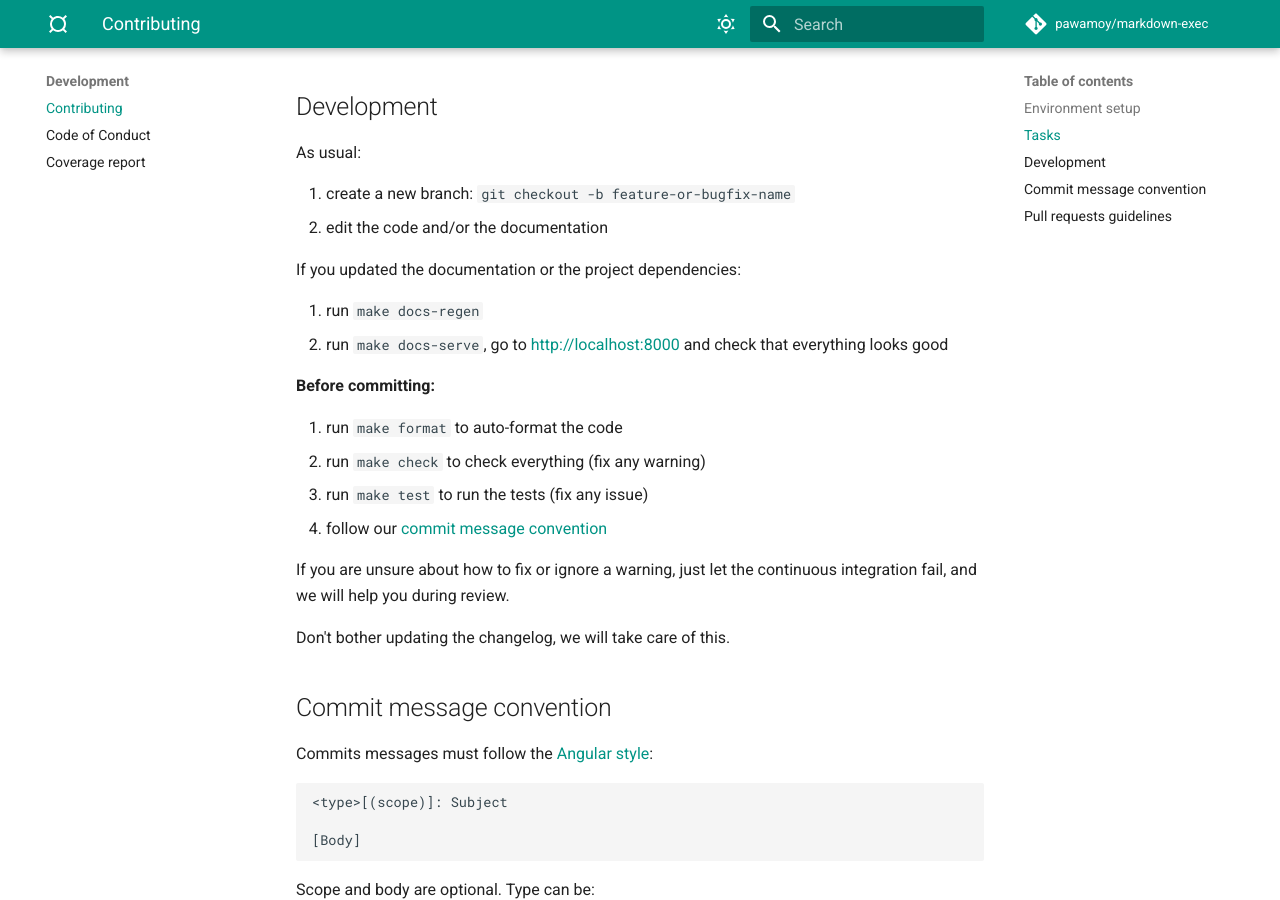
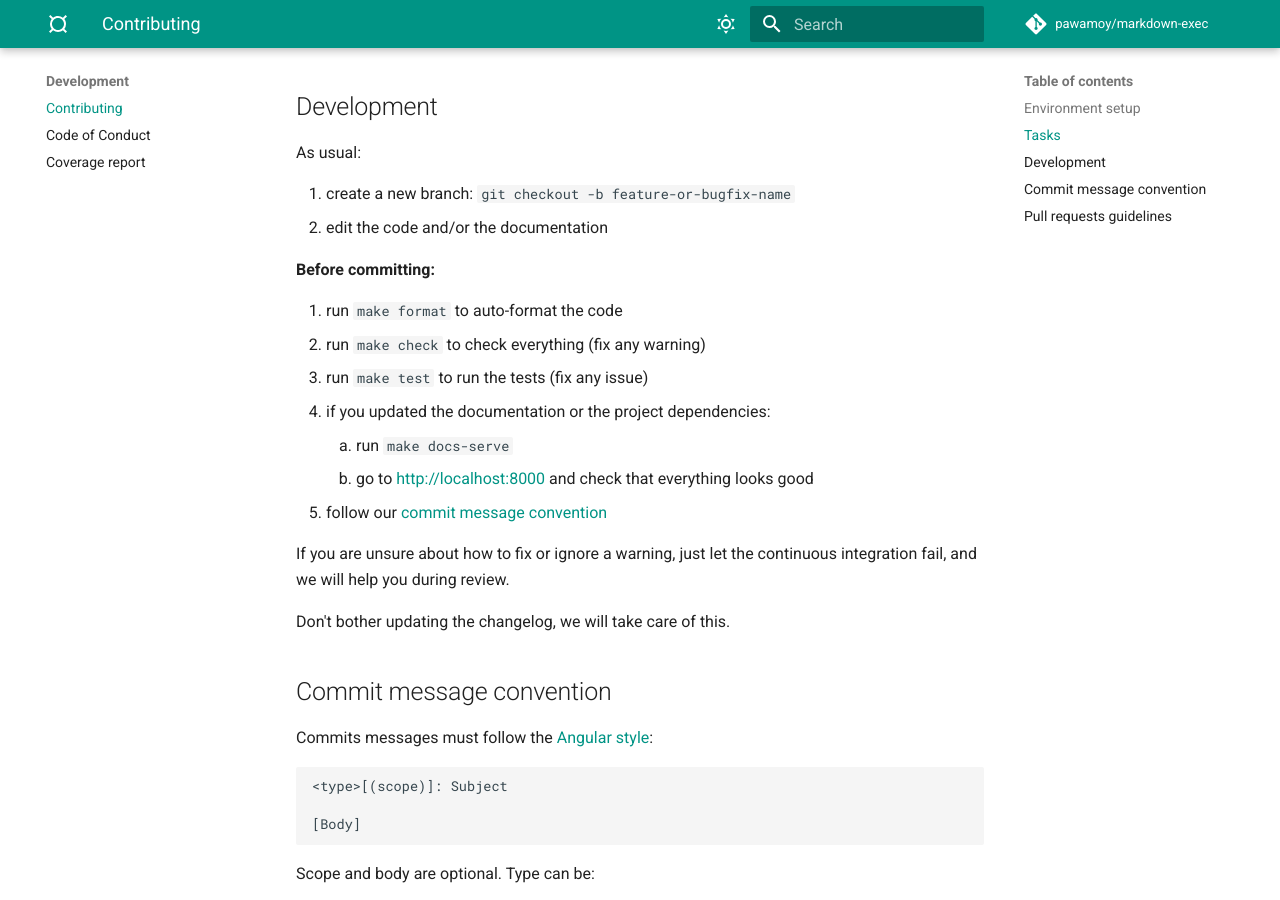
Before and after one commit to pawamoy/markdown-exec, an MkDocs documentation site: the page built from docs/contributing.md, in a window 1280 px wide and 900 px high, scrolled down 1148 px. Built offline with MkDocs 1.6.1 and Material for MkDocs 9.7.7, drawn with Linux system fonts in a browser that asks for light colours; comment, search, counter and statistics services are not loaded.

Commit message:
chore: Template upgrade

```diff
--- a/.copier-answers.yml
+++ b/.copier-answers.yml
@@ -1,5 +1,5 @@
 # Changes here will be overwritten by Copier
-_commit: 0.8.1
+_commit: 0.9.4
 _src_path: gh:pawamoy/copier-pdm
 author_email: pawamoy@pm.me
 author_fullname: Timothée Mazzucotelli
--- a/CONTRIBUTING.md
+++ b/CONTRIBUTING.md
@@ -57,17 +57,14 @@ As usual:
 1. create a new branch: `git checkout -b feature-or-bugfix-name`
 1. edit the code and/or the documentation
 
-If you updated the documentation or the project dependencies:
-
-1. run `make docs-regen`
-1. run `make docs-serve`,
-   go to http://localhost:8000 and check that everything looks good
-
 **Before committing:**
 
 1. run `make format` to auto-format the code
 1. run `make check` to check everything (fix any warning)
 1. run `make test` to run the tests (fix any issue)
+1. if you updated the documentation or the project dependencies:
+    1. run `make docs-serve`
+    1. go to http://localhost:8000 and check that everything looks good
 1. follow our [commit message convention](#commit-message-convention)
 
 If you are unsure about how to fix or ignore a warning,
--- a/mkdocs.yml
+++ b/mkdocs.yml
@@ -61,7 +61,7 @@ markdown_extensions:
       validator: !!python/name:markdown_exec.validator
       format: !!python/name:markdown_exec.formatter
 - pymdownx.tabbed:
-    alternate_style: yes
+    alternate_style: true
 - pymdownx.tasklist
 - toc:
     permalink: "¤"
@@ -75,6 +75,7 @@ plugins:
 - literate-nav:
     nav_file: SUMMARY.md
 - coverage
+- section-index
 - mkdocstrings:
     watch:
     - src/markdown_exec
```
Also changed, not shown: 3 other files.
